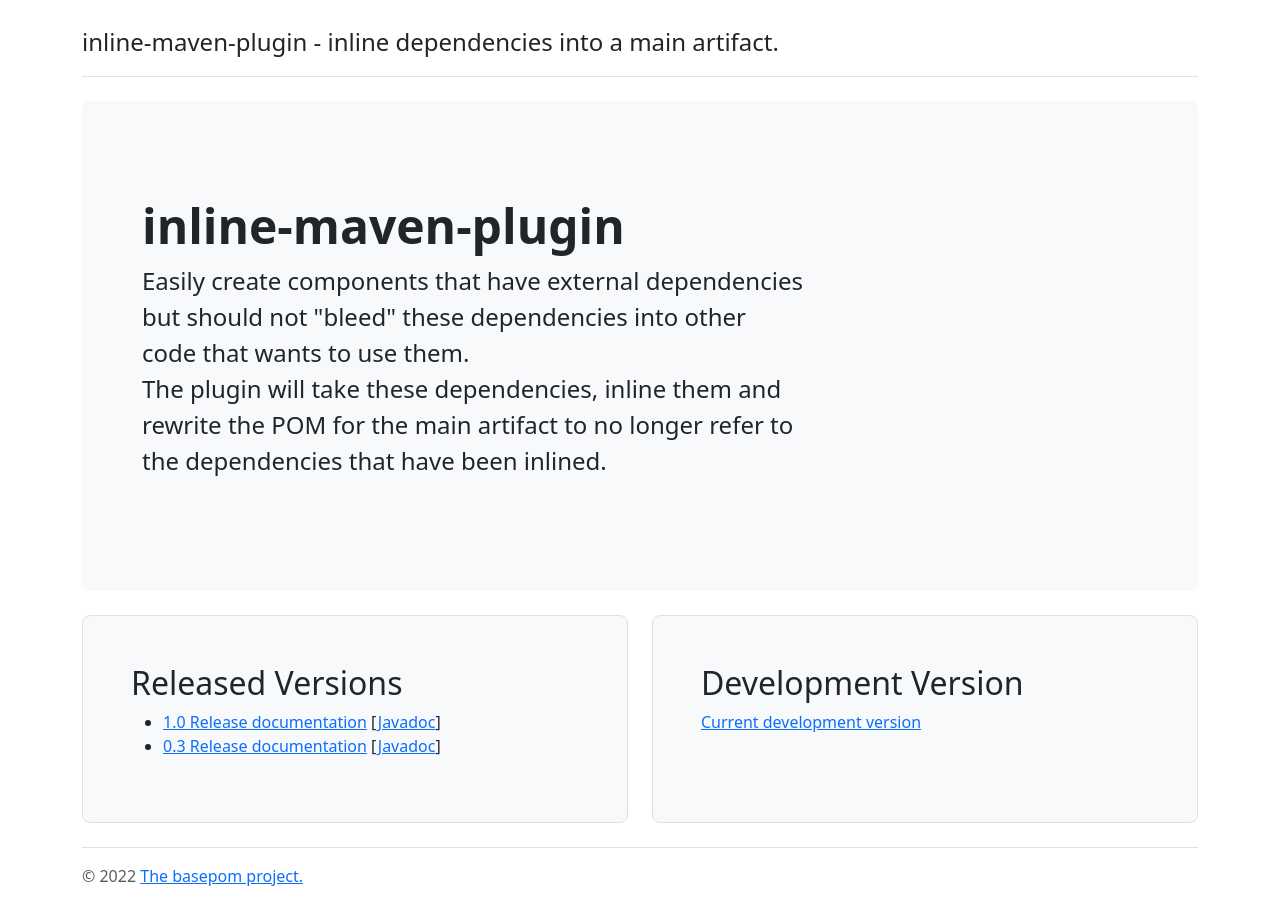
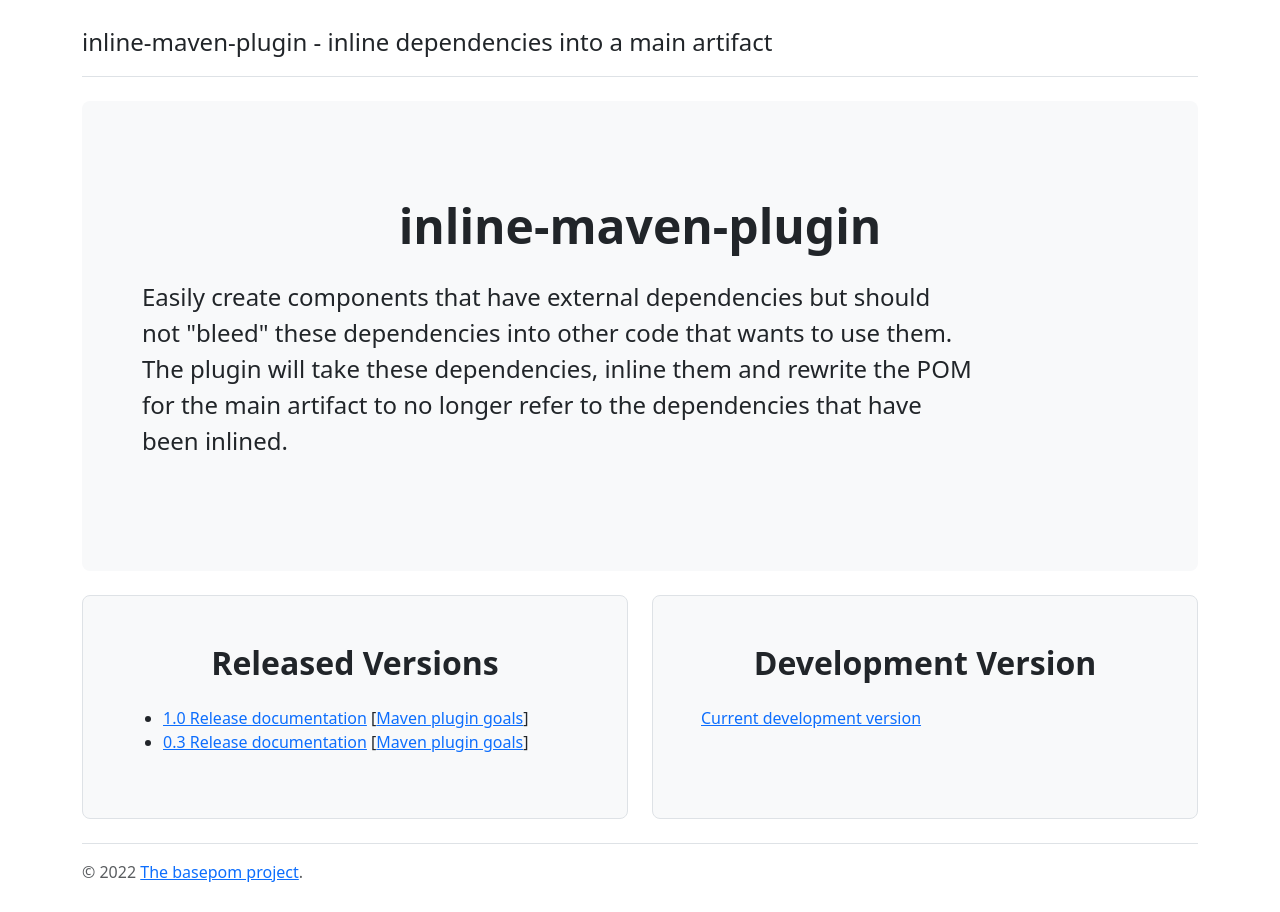
Before and after one commit to isabella232/basepom.github.io, a plain HTML site: page inline-maven-plugin/index.html in a window 1280 px wide. Drawn offline with nearby package versions, Linux system fonts and the light colour scheme.

Commit message:
some visual tweaks

```diff
--- a/inline-maven-plugin/index.html
+++ b/inline-maven-plugin/index.html
@@ -33,14 +33,14 @@
       <div class="container py-4">
         <header class="pb-3 mb-4 border-bottom">
           <a href="" class="d-flex align-items-center text-dark text-decoration-none">
-            <span class="fs-4">inline-maven-plugin - inline dependencies into a main artifact.</span>
+            <span class="fs-4">inline-maven-plugin - inline dependencies into a main artifact</span>
           </a>
         </header>
 
         <div class="p-5 mb-4 bg-light rounded-3">
           <div class="container-fluid py-5">
-            <h1 class="display-5 fw-bold">inline-maven-plugin</h1>
-            <p class="col-md-8 fs-4">Easily create components that have external dependencies but should not "bleed" these dependencies into other code that wants to use them.<br/>
+            <h1 class="display-5 mb-4 text-center fw-bold">inline-maven-plugin</h1>
+            <p class="col-md-10 fs-4">Easily create components that have external dependencies but should not "bleed" these dependencies into other code that wants to use them.<br/>
               The plugin will take these dependencies, inline them and rewrite the POM for the main artifact to no longer refer to the dependencies that have been inlined.</p>
           </div>
         </div>
@@ -48,23 +48,23 @@
         <div class="row align-items-md-stretch">
           <div class="col-md-6">
             <div class="h-100 p-5 bg-light border rounded-3">
-              <h2>Released Versions</h2>
+              <h2 class="mb-4 text-center fw-bold">Released Versions</h2>
               <ul>
-                <li><a href="release-1.0/">1.0 Release documentation</a> [<a href="release-1.0/apidocs/">Javadoc</a>]</li>
-                <li><a href="release-0.3/">0.3 Release documentation</a> [<a href="release-0.3/apidocs/">Javadoc</a>]</li>
+                <li><a href="release-1.0/">1.0 Release documentation</a> [<a href="release-1.0/plugin-info.html">Maven plugin goals</a>]</li>
+                <li><a href="release-0.3/">0.3 Release documentation</a> [<a href="release-0.3/plugin-info.html">Maven plugin goals</a>]</li>
               </ul>
             </div>
           </div>
           <div class="col-md-6">
             <div class="h-100 p-5 bg-light border rounded-3">
-              <h2>Development Version</h2>
+              <h2 class="mb-4 text-center fw-bold">Development Version</h2>
               <p><a href="development/">Current development version</a></p>
             </div>
           </div>
         </div>
 
         <footer class="pt-3 mt-4 text-muted border-top">
-          &copy; 2022 <a href="https://github.com/basepom/">The basepom project.</a>
+          &copy; 2022 <a href="https://github.com/basepom/">The basepom project</a>.
         </footer>
       </div>
     </main>
```
